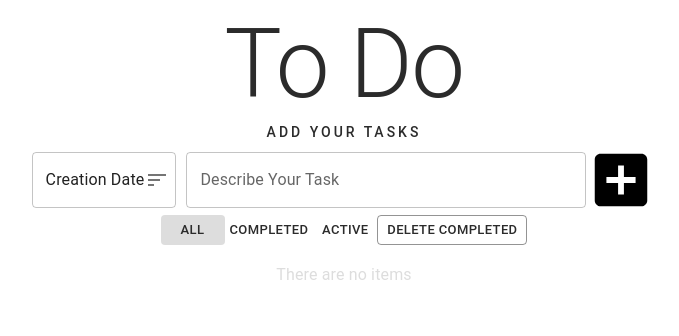
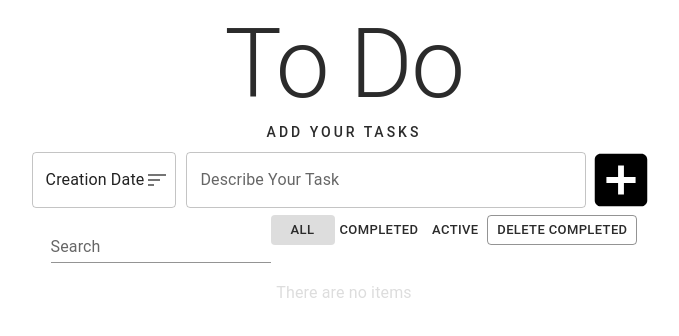
Before and after one commit to kuzivka/todo, a React (Create React App) app: page / in a window 1280 px wide. Shown: the top 336 px of the page, without its empty margins (296-975 px from the left). Built offline with nearby package versions, Linux system fonts and the light colour scheme; the HTML template or start-up script is replaced by a standard one.

Commit message:
Added search feature

```diff
--- a/src/actions/action.types.ts
+++ b/src/actions/action.types.ts
@@ -4,6 +4,7 @@ import {
   DELETE_TODO,
   EDIT_TODO,
   FILTER_TODO,
+  SEARCH_TODO,
   SORT_TODO,
   TOGGLE_DONE,
 } from './actions';
@@ -36,3 +37,8 @@ export interface SortTodoAction {
   type: typeof SORT_TODO;
   payload: SortingOption;
 }
+
+export interface SearchTodoAction {
+  type: typeof SEARCH_TODO;
+  payload: string;
+}
--- a/src/actions/actionCreators.ts
+++ b/src/actions/actionCreators.ts
@@ -6,6 +6,7 @@ import {
   FILTER_TODO,
   DELETE_COMPLETED,
   SORT_TODO,
+  SEARCH_TODO,
 } from './actions';
 
 export const addTodo = (task: ToDo) => {
@@ -50,3 +51,7 @@ export const deleteComletedFromTodoList = () => {
 export const sortTodoList = (sortBy: SortingOption) => {
   return { type: SORT_TODO, payload: sortBy };
 };
+
+export const searchTodo = (searchQuery: string) => {
+  return { type: SEARCH_TODO, payload: searchQuery };
+};
--- a/src/actions/actions.ts
+++ b/src/actions/actions.ts
@@ -5,3 +5,4 @@ export const DELETE_TODO = 'DELETE_TODO';
 export const FILTER_TODO = 'FILTER_TODO';
 export const DELETE_COMPLETED = 'DELETE_COMPLETED';
 export const SORT_TODO = 'SORT_TODO';
+export const SEARCH_TODO = 'SEARCH_TODO';
--- a/src/components/FilterBar.tsx
+++ b/src/components/FilterBar.tsx
@@ -1,10 +1,11 @@
-import { Button } from '@mui/material';
+import { Button, TextField } from '@mui/material';
 import { Box } from '@mui/system';
-import { useCallback } from 'react';
+import { ChangeEvent, useCallback } from 'react';
 import { useDispatch, useSelector } from 'react-redux';
 import {
   deleteComletedFromTodoList,
   filterTodoList,
+  searchTodo,
 } from '../actions/actionCreators';
 import { getFilter } from '../selectors/getFilter';
 import FilterBtn from './FilterBtn';
@@ -19,10 +20,23 @@ export default function FilterBar() {
     dispatch(filterTodoList('all'));
   }, [dispatch]);
 
+  const handleSearchFieldChange = useCallback(
+    (event: ChangeEvent<HTMLInputElement>) => {
+      dispatch(searchTodo(event.target.value))
+    },
+    [dispatch]
+  );
+
   const buttons: TaskToShow[] = ['all', 'completed', 'active'];
 
   return (
     <Box className="filter-buttons-container">
+      <TextField
+        id="standard-basic"
+        label="Search"
+        variant="standard"
+        onChange={handleSearchFieldChange}
+      />
       {buttons.map((button) => (
         <FilterBtn key={button} filterState={filterState} show={button} />
       ))}
--- a/src/reducers/todoReducer.ts
+++ b/src/reducers/todoReducer.ts
@@ -5,6 +5,7 @@ import {
   FilterTodoAction,
   DeleteComletedAction,
   SortTodoAction,
+  SearchTodoAction,
 } from '../actions/action.types';
 import {
   ADD_TODO,
@@ -12,6 +13,7 @@ import {
   DELETE_TODO,
   EDIT_TODO,
   FILTER_TODO,
+  SEARCH_TODO,
   SORT_TODO,
   TOGGLE_DONE,
 } from '../actions/actions';
@@ -32,6 +34,7 @@ export const todoReducer = (
     | FilterTodoAction
     | DeleteComletedAction
     | SortTodoAction
+    | SearchTodoAction
 ): ToDoState => {
   switch (action.type) {
     case ADD_TODO: {
@@ -77,6 +80,10 @@ export const todoReducer = (
       const newState = { ...state, sortBy: action.payload };
       return newState;
     }
+    case SEARCH_TODO: {
+      const newState: ToDoState = { ...state, searchQuery: action.payload };
+      return newState;
+    }
     default:
       return state;
   }
--- a/src/selectors/getTaskListToShowSelector.ts
+++ b/src/selectors/getTaskListToShowSelector.ts
@@ -22,12 +22,17 @@ const applySorting = (sortBy: SortingOption) => (a: ToDo, b: ToDo) => {
   return 0;
 };
 
+const applySearch = (searchQuery: string) => (task: ToDo) => {
+  return task.task.toLowerCase().includes(searchQuery.toLowerCase());
+}
+
 export const getTaskListToShowSelector: Selector<ToDoState, TodoToShow[]> = (
   state
 ) => {
   const filterByFunc = applyFiltering(state.filterBy);
   const sortyByFunc = applySorting(state.sortBy);
   return state.tasks
+    .filter(applySearch(state.searchQuery))
     .filter(filterByFunc)
     .sort(sortyByFunc)
     .map((task) => {
```
